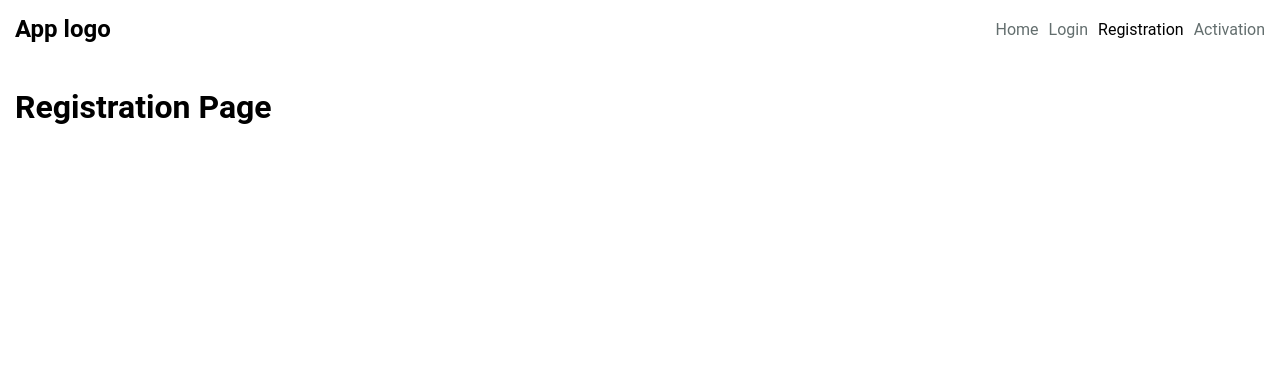
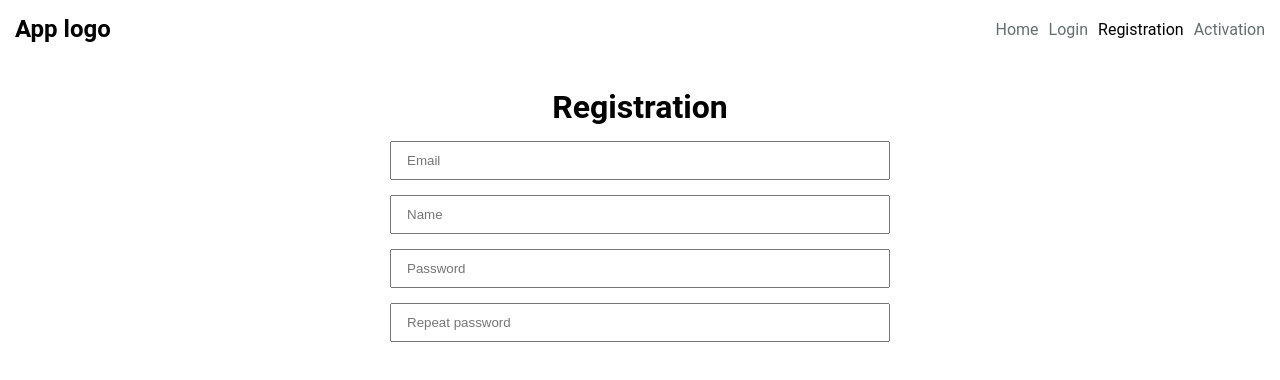
Before and after one commit to Alexey-Tverdohleb/mern-app, a React (Vite) app in the folder client/: page /registration in a window 1280 px wide. Shown: the top 380 px of the page. Built offline with nearby package versions, Linux system fonts and the light colour scheme.

Commit message:
refactor server auth controller and create client auth forms

```diff
--- a/client/package.json
+++ b/client/package.json
@@ -16,6 +16,7 @@
     "preview": "vite preview"
   },
   "dependencies": {
+    "formik": "^2.4.2",
     "prop-types": "^15.8.1",
     "react": "^18.2.0",
     "react-dom": "^18.2.0",
--- /dev/null
+++ b/client/src/components/Input/index.jsx
@@ -0,0 +1,35 @@
+import PropTypes from 'prop-types';
+import { useField, useFormikContext } from 'formik';
+
+import { FormInput } from './style';
+
+const Input = ({ name, type, placeholder, disabled }) => {
+  const [field] = useField({ name });
+  const { isSubmitting } = useFormikContext();
+
+  return (
+    <FormInput
+      type={type}
+      placeholder={placeholder}
+      name={field.name}
+      value={field.value}
+      onChange={field.onChange}
+      disabled={disabled || isSubmitting}
+    />
+  );
+};
+
+Input.propTypes = {
+  name: PropTypes.string.isRequired,
+  type: PropTypes.string,
+  placeholder: PropTypes.string,
+  disabled: PropTypes.bool,
+};
+
+Input.defaultProps = {
+  type: 'text',
+  placeholder: '',
+  disabled: false,
+};
+
+export default Input;
--- /dev/null
+++ b/client/src/components/Input/style.js
@@ -0,0 +1,7 @@
+import styled from 'styled-components';
+
+export const FormInput = styled.input`
+  margin-bottom: 15px;
+  padding: 10px 15px;
+  width: 100%;
+`;
--- /dev/null
+++ b/client/src/forms/LoginForm/index.jsx
@@ -0,0 +1,20 @@
+import { Formik, Form } from 'formik';
+import PropTypes from 'prop-types';
+
+import initialValues from './initialValues.js';
+
+const LoginForm = ({ children }) => {
+  const onSubmit = () => {};
+
+  return (
+    <Formik initialValues={initialValues} onSubmit={onSubmit}>
+      <Form>{children}</Form>
+    </Formik>
+  );
+};
+
+LoginForm.propTypes = {
+  children: PropTypes.oneOfType([PropTypes.arrayOf(PropTypes.node), PropTypes.node]).isRequired,
+};
+
+export default LoginForm;
--- /dev/null
+++ b/client/src/forms/LoginForm/initialValues.js
@@ -0,0 +1,4 @@
+export default {
+  email: '',
+  password: '',
+};
--- /dev/null
+++ b/client/src/forms/RegistrationForm/index.jsx
@@ -0,0 +1,20 @@
+import { Formik, Form } from 'formik';
+import PropTypes from 'prop-types';
+
+import initialValues from './initialValues.js';
+
+const RegistrationForm = ({ children }) => {
+  const onSubmit = () => {};
+
+  return (
+    <Formik initialValues={initialValues} onSubmit={onSubmit}>
+      <Form>{children}</Form>
+    </Formik>
+  );
+};
+
+RegistrationForm.propTypes = {
+  children: PropTypes.oneOfType([PropTypes.arrayOf(PropTypes.node), PropTypes.node]).isRequired,
+};
+
+export default RegistrationForm;
--- /dev/null
+++ b/client/src/forms/RegistrationForm/initialValues.js
@@ -0,0 +1,6 @@
+export default {
+  email: '',
+  name: '',
+  password: '',
+  passwordRepeat: '',
+};
--- a/client/src/pages/Login/index.jsx
+++ b/client/src/pages/Login/index.jsx
@@ -1,8 +1,18 @@
+import LoginForm from '../../forms/LoginForm/index.jsx';
+import Input from '../../components/Input/index.jsx';
+import { InputGroup, FormWrapper, Title } from './style.js';
+
 const Login = () => {
   return (
-    <div>
-      <h1>Login Page</h1>
-    </div>
+    <FormWrapper>
+      <LoginForm>
+        <Title>Login</Title>
+        <InputGroup>
+          <Input type="email" placeholder="Email" name="email" />
+          <Input type="password" placeholder="Password" name="password" />
+        </InputGroup>
+      </LoginForm>
+    </FormWrapper>
   );
 };
 
--- /dev/null
+++ b/client/src/pages/Login/style.js
@@ -0,0 +1,18 @@
+import styled from 'styled-components';
+
+export const FormWrapper = styled.div`
+  max-width: 500px;
+  margin: 0 auto;
+`;
+
+export const Title = styled.h1`
+  text-align: center;
+  margin-bottom: 15px;
+`;
+
+export const InputGroup = styled.div`
+  display: flex;
+  flex-direction: column;
+  justify-content: center;
+  align-items: center;
+`;
--- a/client/src/pages/Registration/index.jsx
+++ b/client/src/pages/Registration/index.jsx
@@ -1,8 +1,20 @@
+import RegistrationForm from '../../forms/RegistrationForm/index.jsx';
+import Input from '../../components/Input/index.jsx';
+import { InputGroup, FormWrapper, Title } from './style';
+
 const Registration = () => {
   return (
-    <div>
-      <h1>Registration Page</h1>
-    </div>
+    <FormWrapper>
+      <RegistrationForm>
+        <Title>Registration</Title>
+        <InputGroup>
+          <Input type="email" placeholder="Email" name="email" />
+          <Input type="text" placeholder="Name" name="name" />
+          <Input type="password" placeholder="Password" name="password" />
+          <Input type="password" placeholder="Repeat password" name="passwordRepeat" />
+        </InputGroup>
+      </RegistrationForm>
+    </FormWrapper>
   );
 };
 
--- /dev/null
+++ b/client/src/pages/Registration/style.js
@@ -0,0 +1,18 @@
+import styled from 'styled-components';
+
+export const FormWrapper = styled.div`
+  max-width: 500px;
+  margin: 0 auto;
+`;
+
+export const Title = styled.h1`
+  text-align: center;
+  margin-bottom: 15px;
+`;
+
+export const InputGroup = styled.div`
+  display: flex;
+  flex-direction: column;
+  justify-content: center;
+  align-items: center;
+`;
```
Also changed, not shown: 2 other files (tests, documents, lock files or other folders).
